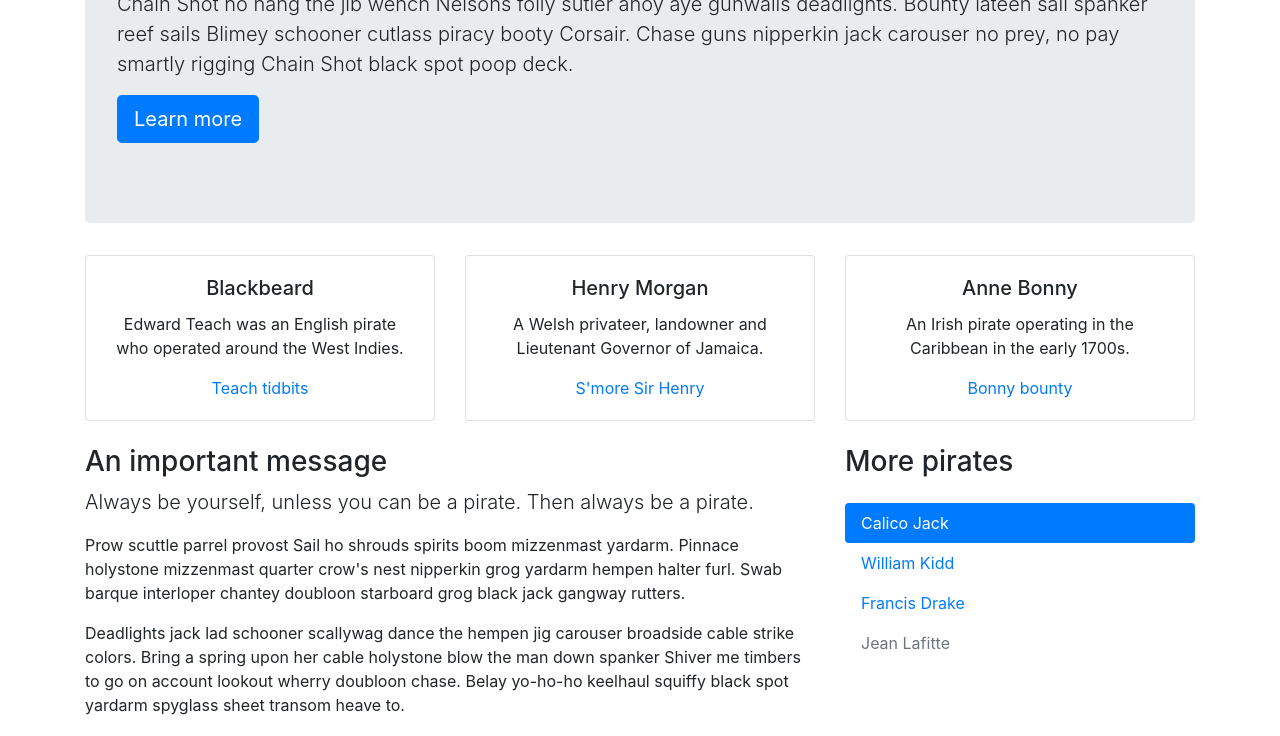
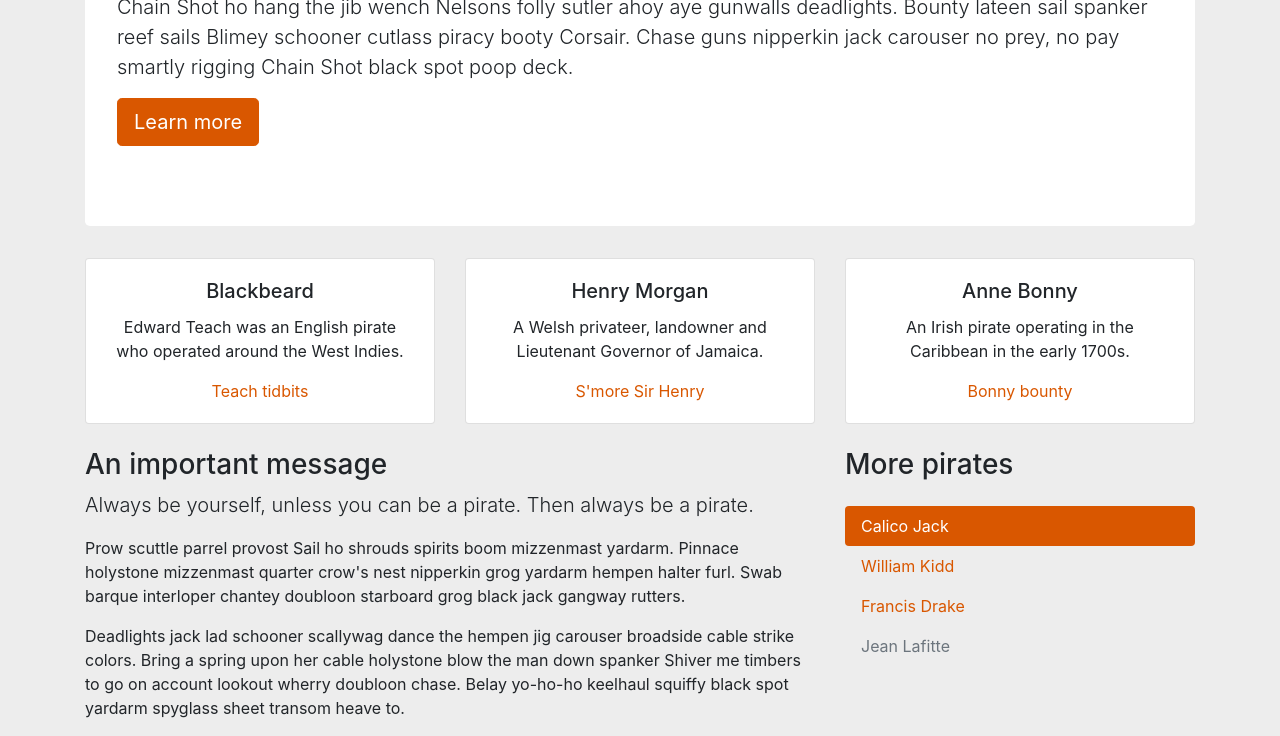
Before and after one commit to allysonortegon/allyson-bootstrap, a website: page docs/index.html in a window 1280 px wide. Shown: the part 230-966 px from the top of the page. Drawn offline with Linux system fonts and the light colour scheme.

Commit message:
finished in class

```diff
--- a/src/scss/styles.scss
+++ b/src/scss/styles.scss
@@ -6,6 +6,17 @@
 // $link-hover-color: grey;
 // $font-family-sans-serif: "Helvetica Neue";
 
+// Variable Overrides
+$theme-colors: (
+  "primary": #d95700
+);
+
+$body-bg: #ededed;
+.jumbotron {
+  background-color: #ffffff !important;
+  border-top: 3px solid rgb(219, 219, 219);
+}
+
 // Import Bootstrap styles
 @import "../../node_modules/bootstrap/scss/bootstrap";
 
```
Also changed, not shown: docs/css/styles.css.
